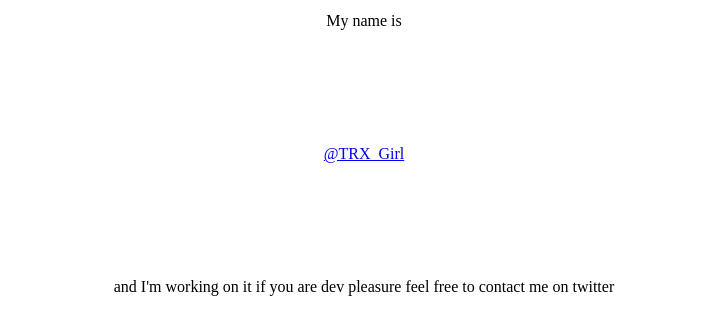
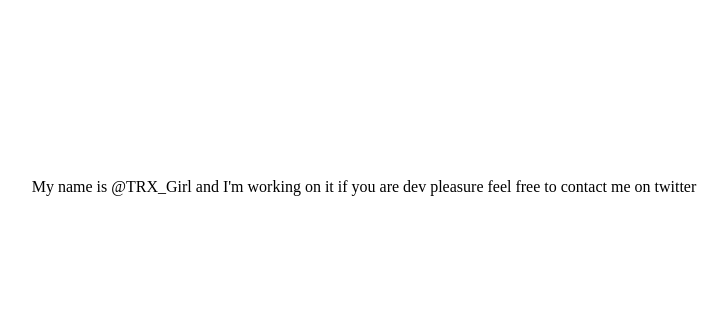
Before and after one commit to websitdev/justNFT, a plain HTML site: page index.html in a window 1280 px wide. Shown: the part 331-666 px from the top of the page, without its empty margins (276-1004 px from the left). Drawn offline with Linux system fonts and the light colour scheme; a web font is replaced by a local one.

Commit message:
Update index.html

```diff
--- a/index.html
+++ b/index.html
@@ -9,7 +9,7 @@
     </head>
     <body>
     <div id="loader">
-         <p><h1>NFT on Tron Network</h1><br> My name is <a href="https://mobile.twitter.com/TRX_Girl">@TRX_Girl</a> and I'm working on it if you are dev pleasure feel free to contact me on twitter</p>
+         <p><h1>NFT on Tron Network</h1><br> My name is @TRX_Girl and I'm working on it if you are dev pleasure feel free to contact me on twitter</p>
 
             </div>
         <div id="container">
```
